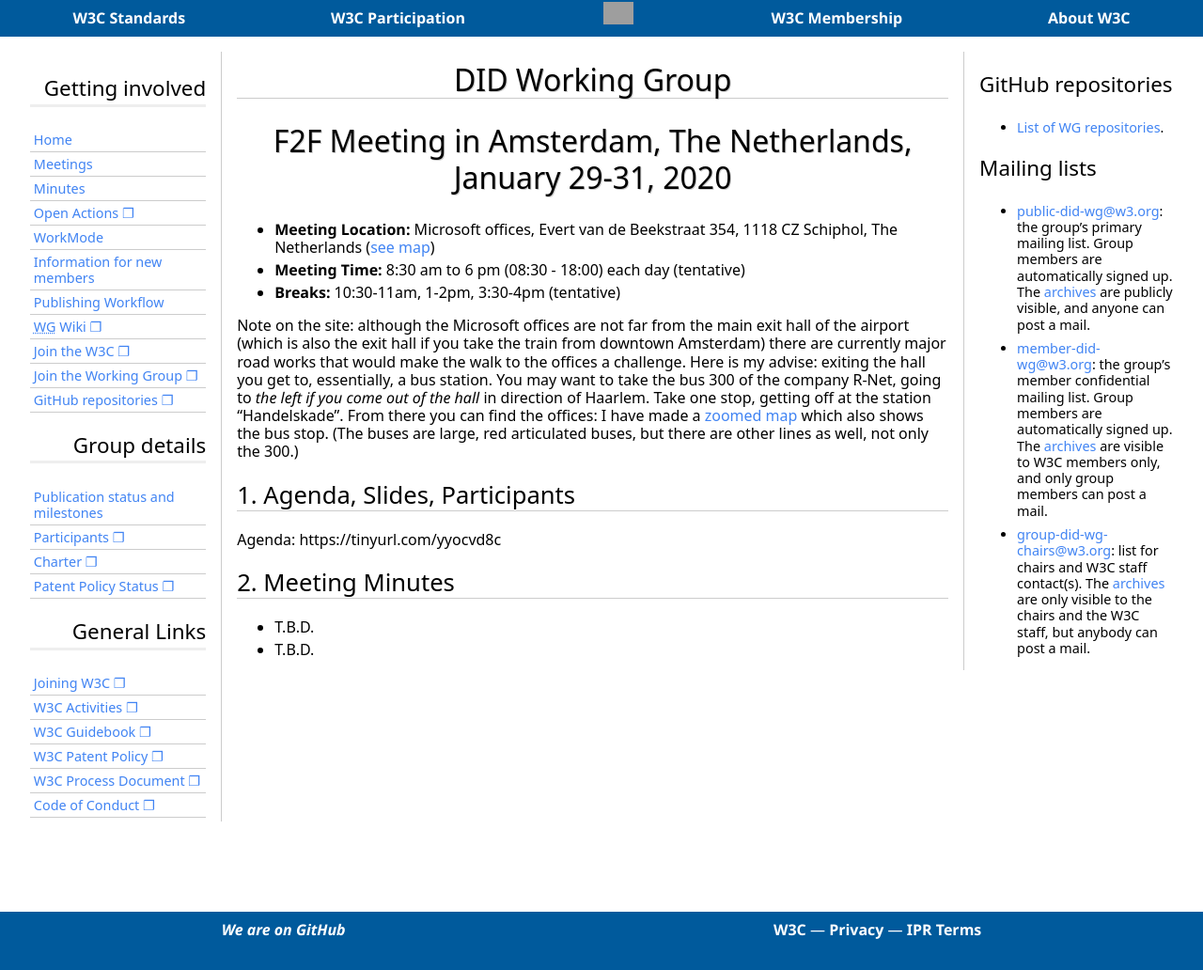
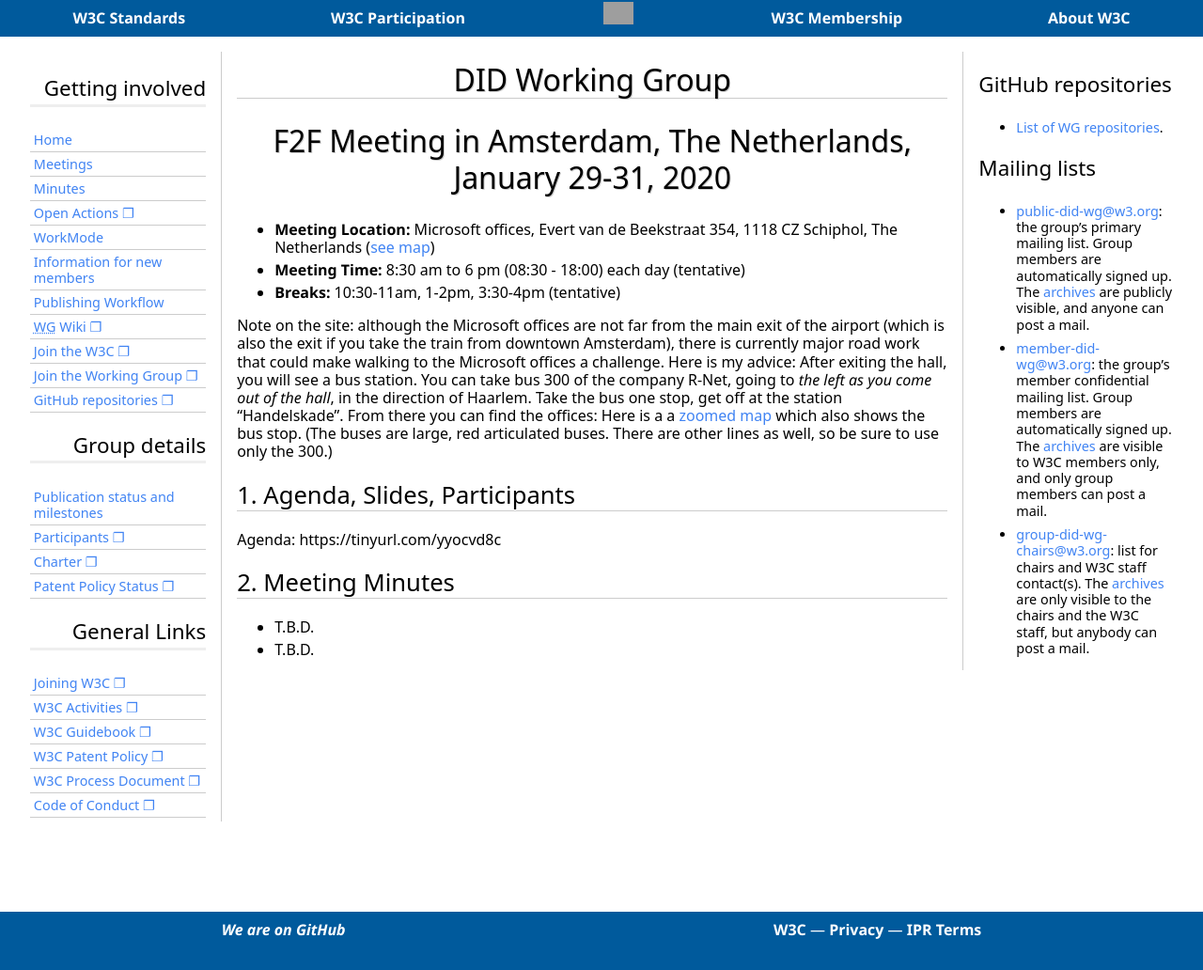
Before and after one commit to w3c/did-wg, a Jekyll site: the page built from Meetings/F2F/2020.01.Amsterdam.md, in a window 1280 px wide. Shown: the whole page at 94% size. Built offline with Jekyll 4.4.1, drawn with Linux system fonts in a browser that asks for light colours; some web fonts are replaced; our own code applies the rules of GitHub Pages for plain Markdown files; grey boxes are pictures that could not be loaded.

Commit message:
Update Meetings/F2F/2020.01.Amsterdam.md
Co-Authored-By: Brent <brent.zundel@gmail.com>

```diff
--- a/Meetings/F2F/2020.01.Amsterdam.md
+++ b/Meetings/F2F/2020.01.Amsterdam.md
@@ -8,7 +8,7 @@ layout: default
 * **Meeting Time:** 8:30 am to 6 pm (08:30 - 18:00) each day (tentative)
 * **Breaks:** 10:30-11am, 1-2pm, 3:30-4pm (tentative)
 
-Note on the site: although the Microsoft offices are not far from the main exit hall of the airport (which is also the exit hall if you take the train from downtown Amsterdam) there are currently major road works that would make the walk to the offices a challenge. Here is my advise: exiting the hall you get to, essentially, a bus station. You may want to take the bus 300 of the company R-Net, going to _the left if you come out of the hall_ in direction of Haarlem. Take one stop, getting off at the station “Handelskade”. From there you can find the offices: I have made a [zoomed map](https://tinyurl.com/udtx6hn) which also shows the bus stop. (The buses are large, red articulated buses, but there are other lines as well, not only the 300.)
+Note on the site: although the Microsoft offices are not far from the main exit of the airport (which is also the exit if you take the train from downtown Amsterdam), there is currently major road work that could make walking to the Microsoft offices a challenge. Here is my advice: After exiting the hall, you will see a bus station. You can take bus 300 of the company R-Net, going to _the left as you come out of the hall_, in the direction of Haarlem. Take the bus one stop, get off at the station “Handelskade”. From there you can find the offices: Here is a a [zoomed map](https://tinyurl.com/udtx6hn) which also shows the bus stop. (The buses are large, red articulated buses. There are other lines as well, so be sure to use only the 300.)
 
 ## Agenda, Slides, Participants
 
```
